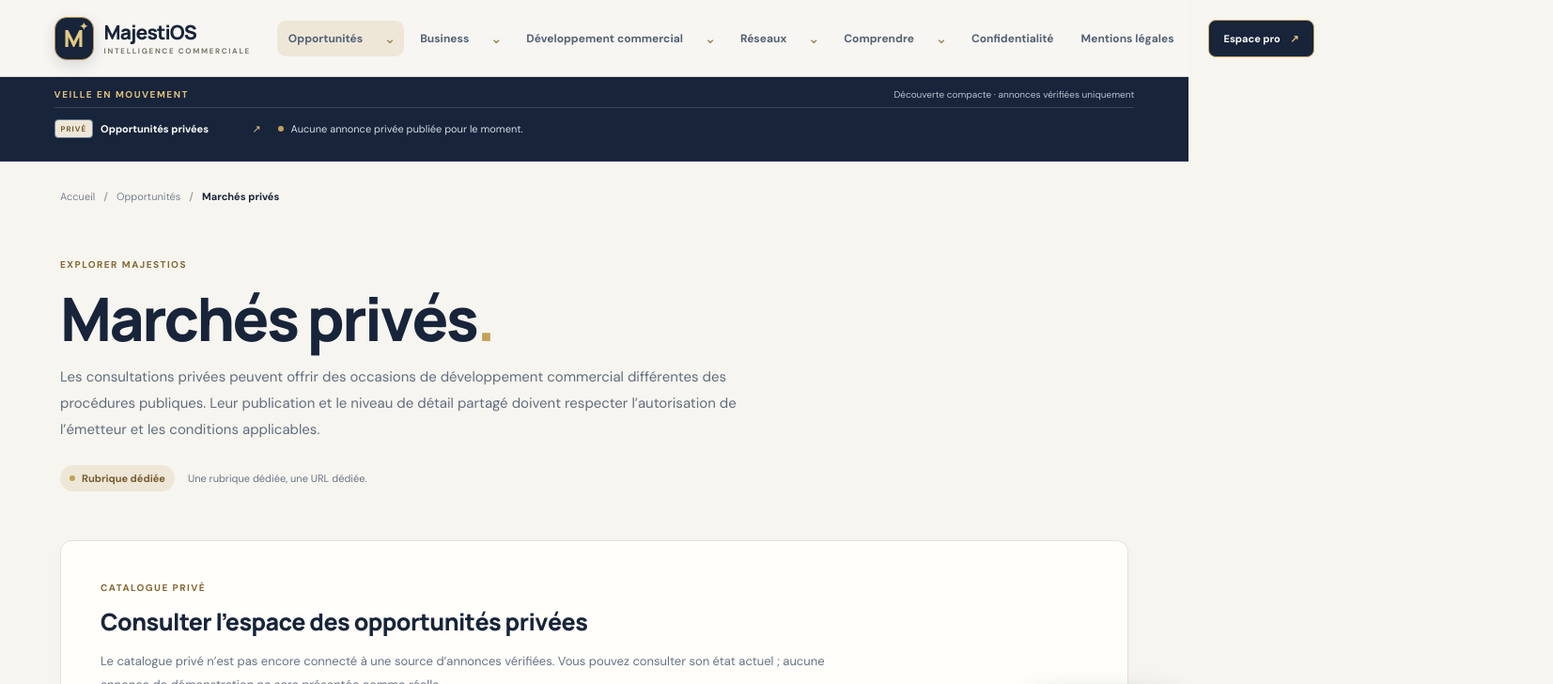
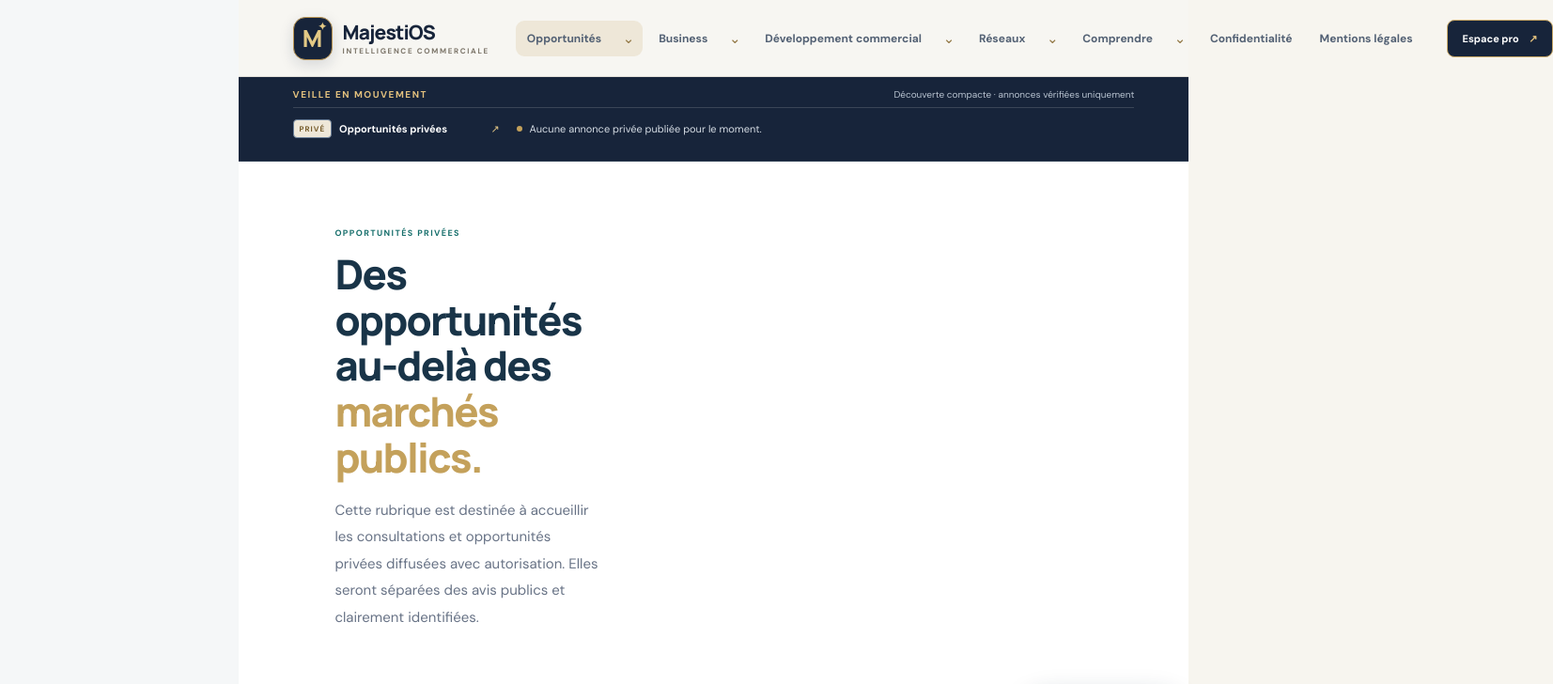
Before and after one commit to Chexpeer/Majestios, a Next.js app: page /opportunites/marches-prives in a window 1280 px wide. Shown: the top 728 px of the page at 94% size, 1653 px wide, since content can reach past the window. Built offline with nearby package versions, Linux system fonts and the light colour scheme.

Commit message:
Brancher l’espace de recherche privée sur la rubrique canonique

```diff
--- a/src/app/opportunites/marches-prives/page.tsx
+++ b/src/app/opportunites/marches-prives/page.tsx
@@ -1,3 +1,10 @@
-import SiteHub from "@/components/site-hub";
-export const metadata = { title: "Marchés privés — MajestiOS", description: "Explorer les consultations privées publiées avec autorisation." };
-export default function Page() { return <SiteHub pathname="/opportunites/marches-prives" intro="Les opportunités privées seront diffusées uniquement lorsque leur origine et l’autorisation de publication auront été vérifiées." checklist={["Vérifier l’identité du diffuseur et le droit de publier l’annonce.", "Préciser le besoin, la zone géographique et les conditions de prise de contact.", "Soumettre les nouvelles annonces à modération avant publication."]} />; }
+import PrivateTendersSearch from "@/components/private-tenders-search";
+
+export const metadata = {
+  title: "Marchés privés — MajestiOS",
+  description: "Préparer une recherche d’opportunités privées et découvrir le parcours de publication autorisée.",
+};
+
+export default function PrivateTendersPage() {
+  return <PrivateTendersSearch />;
+}
```
